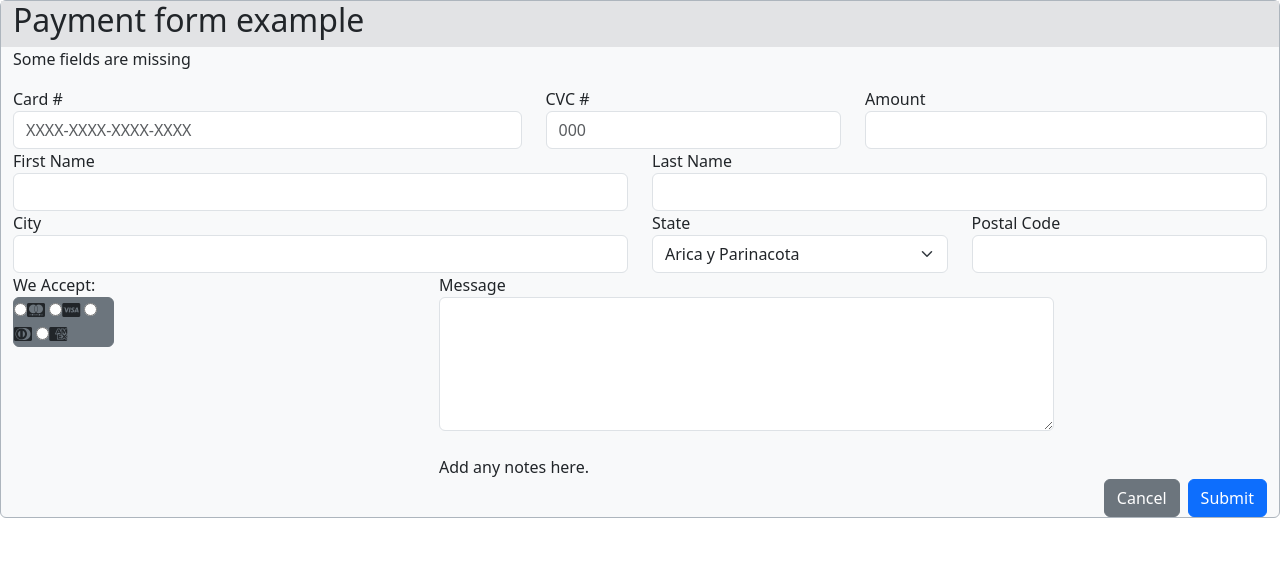
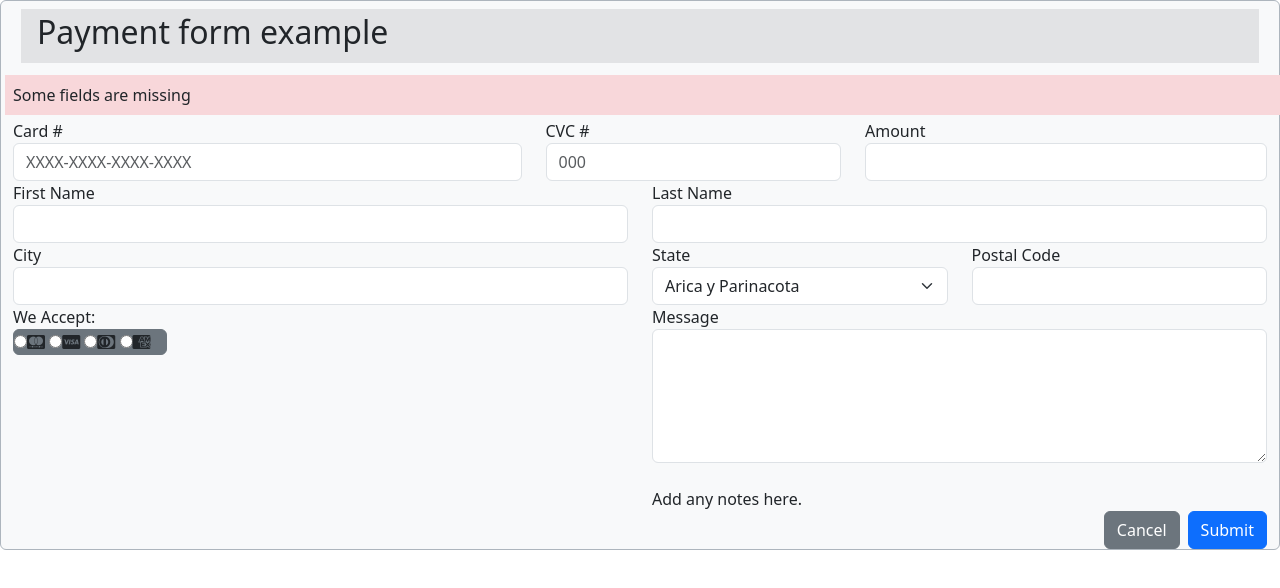
Before and after one commit to UnknownZ/BootstrapForm, a plain HTML site: page index.html in a window 1280 px wide. Drawn offline with nearby package versions, Linux system fonts and the light colour scheme.

Commit message:
Fixed alignments

```diff
--- a/index.html
+++ b/index.html
@@ -16,11 +16,11 @@
 
 <body>
     <div class="container-fluid rounded bg-light border rounded border-dark-subtle">
-        <div class="row bg-secondary-subtle">
+        <div class="row bg-secondary-subtle m-2 p-1">
             <h2>Payment form example</h2>
         </div>
         <div class="row">
-            <p class="alert-danger" role="alert">Some fields are missing</p>
+            <p class="alert-danger bg-danger-subtle p-2 m-1" role="alert">Some fields are missing</p>
         </div>
         <div class="row">
             <div class="col-5">
@@ -78,7 +78,7 @@
             </div>
         </div>
         <div class="row">
-            <div class="col-4">
+            <div class="col-6">
                 <label for="">We Accept: </label> <br>
                 <div class=" col-3 bg-secondary border border-secondary rounded">
                     <input type="radio" name="card" id="raMC" value="Mastercard"><label for=""><i
```
